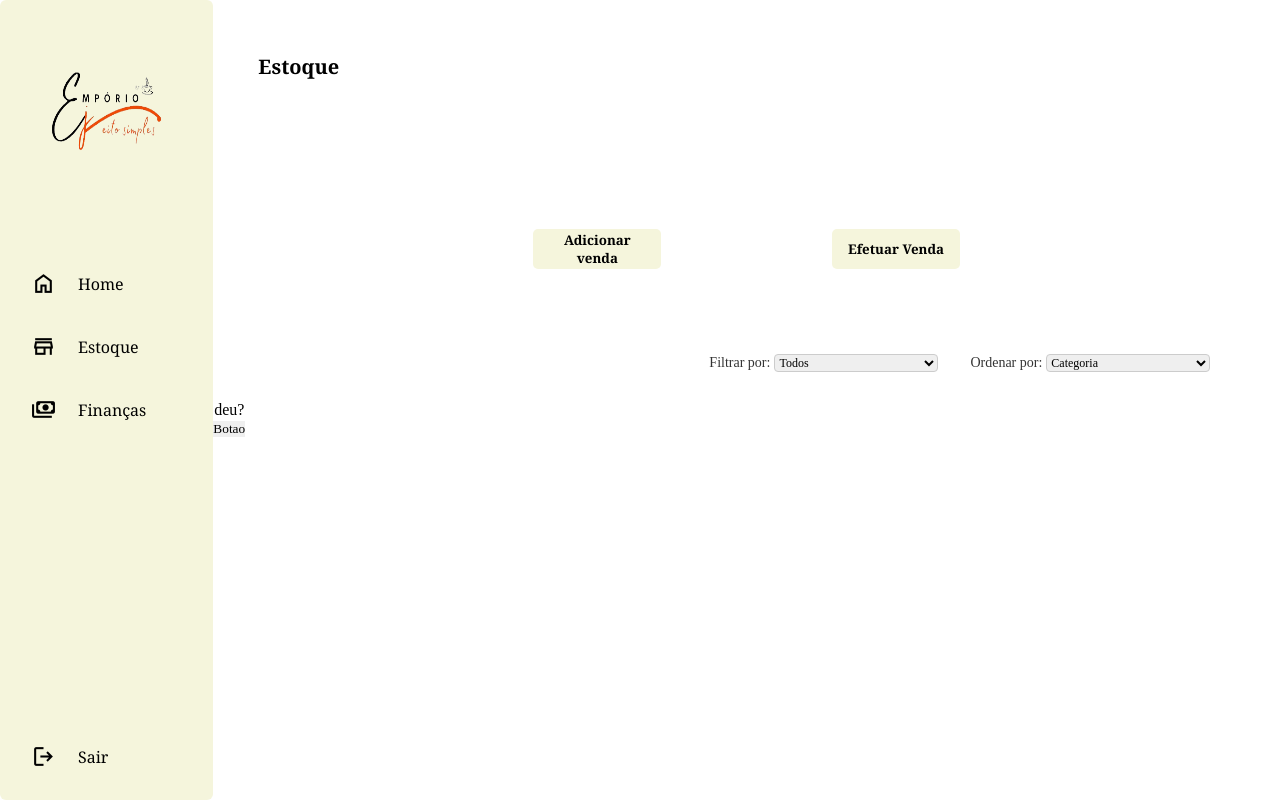
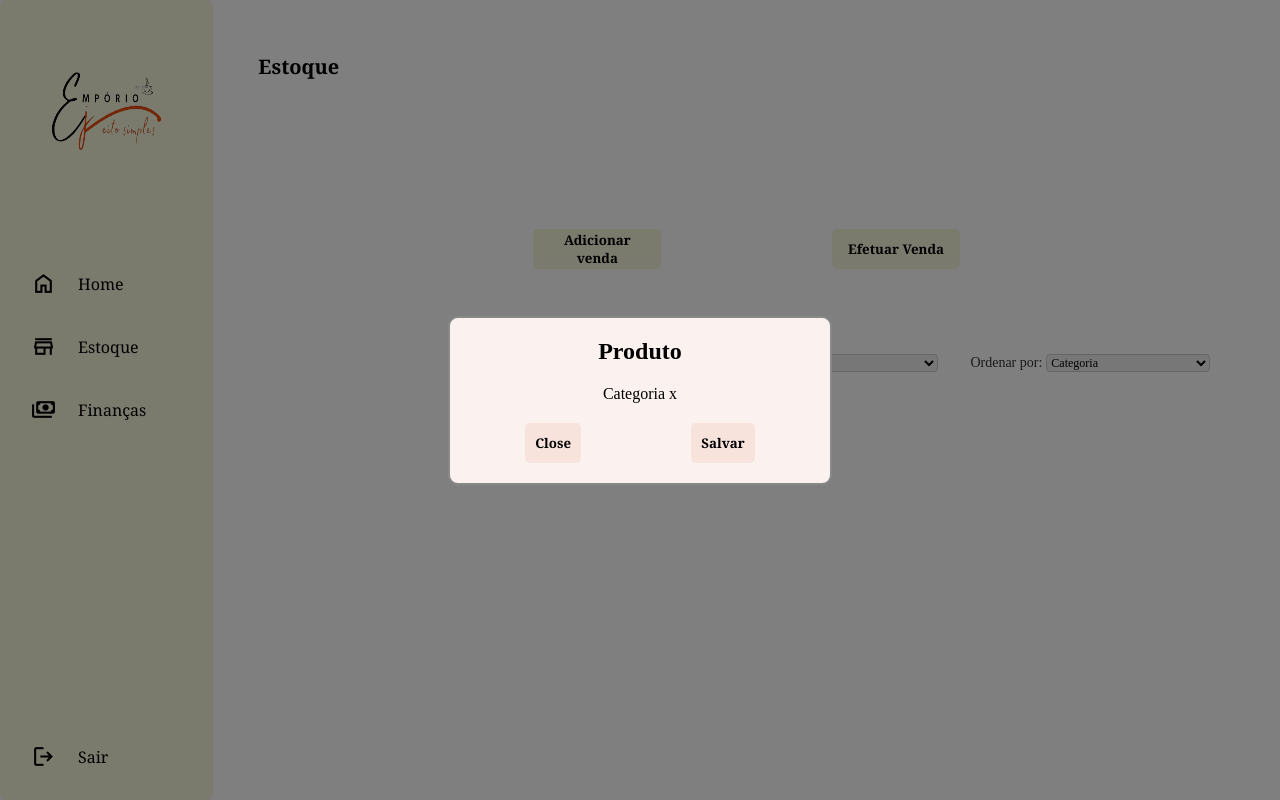
Before and after one commit to PSG-TIAPN-2022-1/psg-tiapn-2024-1-hapiv-team, a React (Create React App) app in the folder codigo/frontEnd/emporio/: page / in a window 1280 px wide. Both pictures are taken after a click on the button "Adicionar venda". Built offline with nearby package versions, Linux system fonts and the light colour scheme.

Commit message:
feature/tela-principal - Atualização modal e button

```diff
--- a/codigo/frontEnd/emporio/src/screens/BaseScreen/components/TelaEstoque/TelaEstoque.jsx
+++ b/codigo/frontEnd/emporio/src/screens/BaseScreen/components/TelaEstoque/TelaEstoque.jsx
@@ -48,8 +48,9 @@ export const TelaEstoque = () => {
         <SelectFiltro labelText="Ordenar por" options={opcoesOrdenar} />
       </SecaoSelect>
       <SecaoTabela>
-        <Modal isOpen={openModal} setModalOpen={() => setOpenModal(!openModal)}>
-        </Modal>
+      <Modal isOpen={openModal} setModalOpen={setOpenModal} title="Produto">
+  <p>Categoria x  </p>
+</Modal>
       </SecaoTabela>
     </Container>
   );
--- a/codigo/frontEnd/emporio/src/screens/BaseScreen/components/TelaEstoque/components/Button/Button.jsx
+++ b/codigo/frontEnd/emporio/src/screens/BaseScreen/components/TelaEstoque/components/Button/Button.jsx
@@ -1,6 +1,6 @@
 import React from "react";
 import { ContainerButton } from "./Button.style";
 
-export const Button = ({ title }) => {
-  return <ContainerButton>{title}</ContainerButton>;
+export const Button = ({ title, onClick }) => {
+  return <ContainerButton onClick={onClick}>{title}</ContainerButton>;
 };
--- a/codigo/frontEnd/emporio/src/screens/BaseScreen/components/TelaEstoque/components/Button/Button.style.js
+++ b/codigo/frontEnd/emporio/src/screens/BaseScreen/components/TelaEstoque/components/Button/Button.style.js
@@ -1,18 +1,18 @@
 import styled from "styled-components";
+
 
 export const ContainerButton = styled.button`
   display: flex;
   justify-content: center;
   align-items: center;
   text-align: center;
-  width: 100%;
   height: 40px;
   cursor: pointer;
   border-radius: 5px;
   padding: 10px;
   font-family: Cambria;
   transition-duration: 0.4s;
-  background-color: rgb(245, 245, 220);
+  background-color: #F7E3DC;
   font-weight: 600;
   border: none;
 
--- a/codigo/frontEnd/emporio/src/screens/BaseScreen/components/TelaEstoque/components/Modal/modal.jsx
+++ b/codigo/frontEnd/emporio/src/screens/BaseScreen/components/TelaEstoque/components/Modal/modal.jsx
@@ -1,24 +1,28 @@
 import React from 'react'
 import {
-  Container,
-  Titulo,
-  Central,
-  Botoes,
+  ModalContainer,
+  ModalContent,
+  Title,
+  Content,
+  Buttons,
 } from "./modal.style"
+import { Button } from "../Button/Button"
 
-
-export default function Modal({isOpen, setModalOpen}){
-
-  if (isOpen) {
-
-    return(
-      <Container>
-        <Titulo className='titulos'>deu?</Titulo>
-        <Central className='central'></Central>
-        <Botoes onClick={setModalOpen} className='botoes'>Botao</Botoes>
-      </Container>
-    )
+export default function Modal({ isOpen, setModalOpen, title, children }) {
+  if (!isOpen) {
+    return null;
   }
 
-
+  return (
+    <ModalContainer>
+      <ModalContent>
+        <Title>{title}</Title>
+        <Content>{children}</Content>
+        <Buttons>
+        <Button title="Close" onClick={() => setModalOpen(false)} />
+        <Button title={"Salvar"}/>
+        </Buttons>
+      </ModalContent>
+    </ModalContainer>
+  );
 }
--- a/codigo/frontEnd/emporio/src/screens/BaseScreen/components/TelaEstoque/components/Modal/modal.style.js
+++ b/codigo/frontEnd/emporio/src/screens/BaseScreen/components/TelaEstoque/components/Modal/modal.style.js
@@ -1,19 +1,43 @@
-import styled from "styled-components";
+import styled from 'styled-components';
 
+export const ModalContainer = styled.div`
+  display: flex;
+  flex-direction: column;
+  justify-content: center;
+  align-items: center;
+  position: fixed;
+  z-index: 1050;
+  left: 0;
+  top: 0;
+  width: 100%;
+  height: 100%;
+  background-color: rgba(0,0,0,0.5);
+`;
+export const ModalContent = styled.div`
+  margin: auto;
+  padding: 20px;
+  border: 2px solid #888;
+  width: 30%;
+  max-height: 90vh;
+  overflow-y: auto;
+  border-radius: 10px;
+   background-color: #FBF2EF;
+`;
+export const Title = styled.h2`
+  text-align: center;
+`;
 
-export const Container = styled.div`
+export const Content = styled.div`
+  margin-top: 20px;
+`;
 
-`
+export const Buttons = styled.div`
+  margin-top: 20px;
+  display: flex;
+  justify-content: space-around;
+`;
 
-export const Titulo = styled.div`
-
-`
-
-export const Central = styled.div`
-
-`
-
-export const Botoes = styled.button`
-  border: 2px black;
-  cursor: pointer;
-`
+export const Button = styled.button`
+  padding: 10px 20px;
+  display: inline-block;
+`;
```
